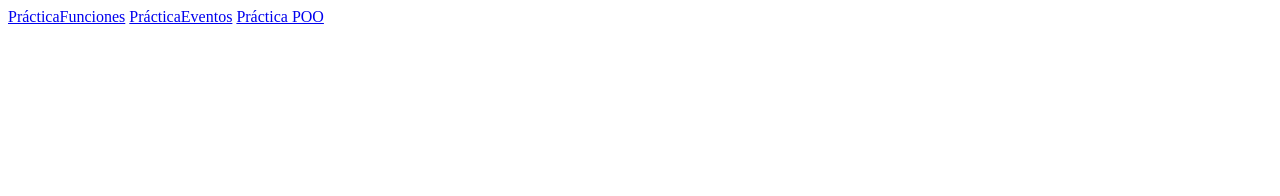
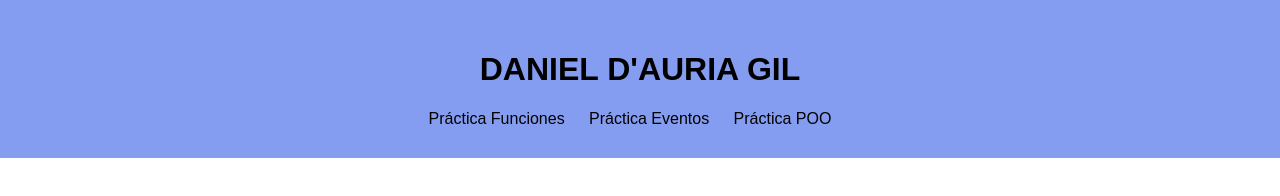
Before and after one commit to danidaug/entornoClienteDaniD, a plain HTML site: page index.html in a window 1280 px wide. Drawn offline with Linux system fonts and the light colour scheme.

Commit message:
Practica POO

```diff
--- a/index.html
+++ b/index.html
@@ -4,10 +4,35 @@
     <meta charset="UTF-8">
     <meta name="viewport" content="width=device-width, initial-scale=1.0">
     <title>Document</title>
+    <style>
+        body{
+            font-family: Arial, Helvetica, sans-serif;
+            background-color: white;
+            margin: 0;
+            div{
+                background-color: rgb(132, 157, 240);
+                padding: 30px;
+                text-align: center;
+                a{
+                    text-decoration: none;
+                    margin-right: 20px;
+                    color: black;
+                    &:hover{
+                        color: rgba(0, 0, 0, 0.274);
+                    }
+                }
+            }
+
+        }
+    </style>
 </head>
 <body>
-    <a href="PracticaFunciones/index1.html">PrácticaFunciones</a>
-    <a href="PracticaEventos/index1.html">PrácticaEventos</a>
-    <a href="PracticaPOO/index.html">Práctica POO</a>
+
+    <div>
+        <h1>DANIEL D'AURIA GIL</h1>
+        <a href="PracticaFunciones/index1.html">Práctica Funciones</a>
+        <a href="PracticaEventos/index1.html">Práctica Eventos</a>
+        <a href="PracticaPOO/index.html">Práctica POO</a>
+    </div>
 </body>
 </html>
```
